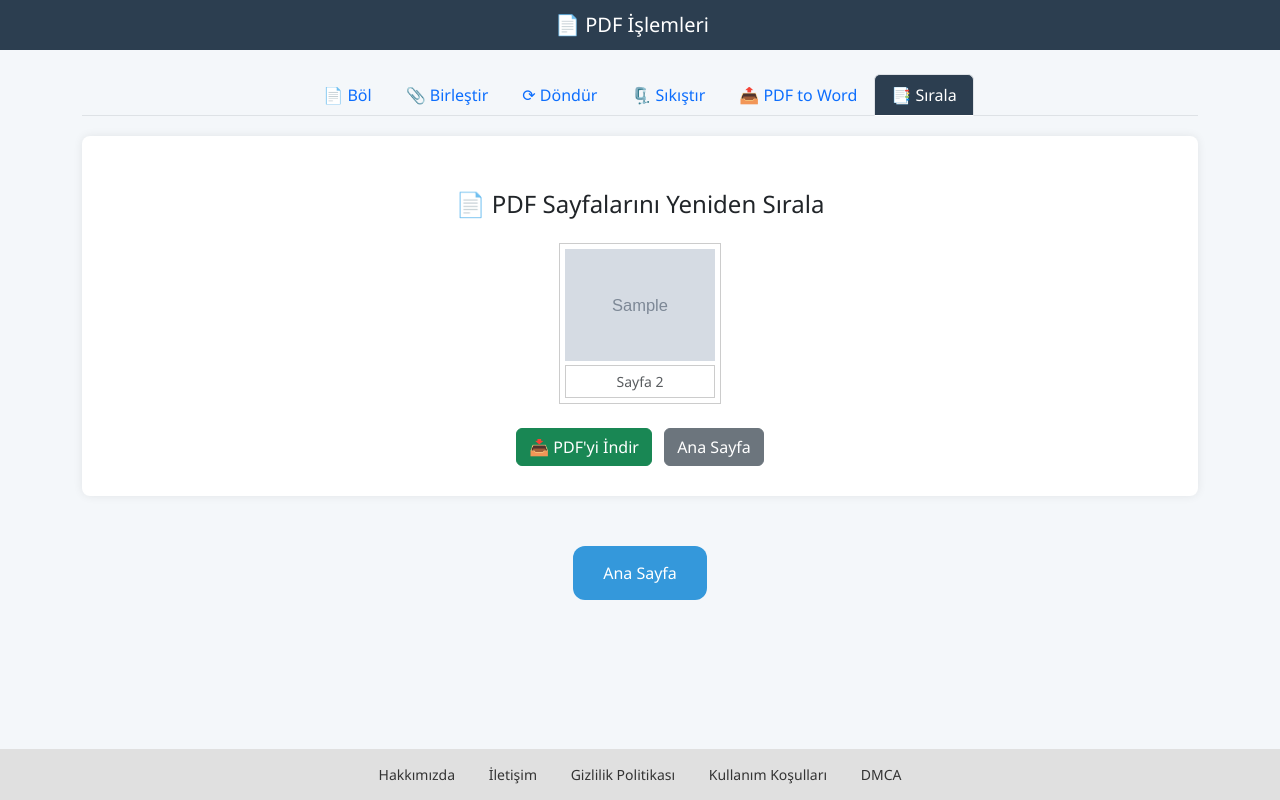
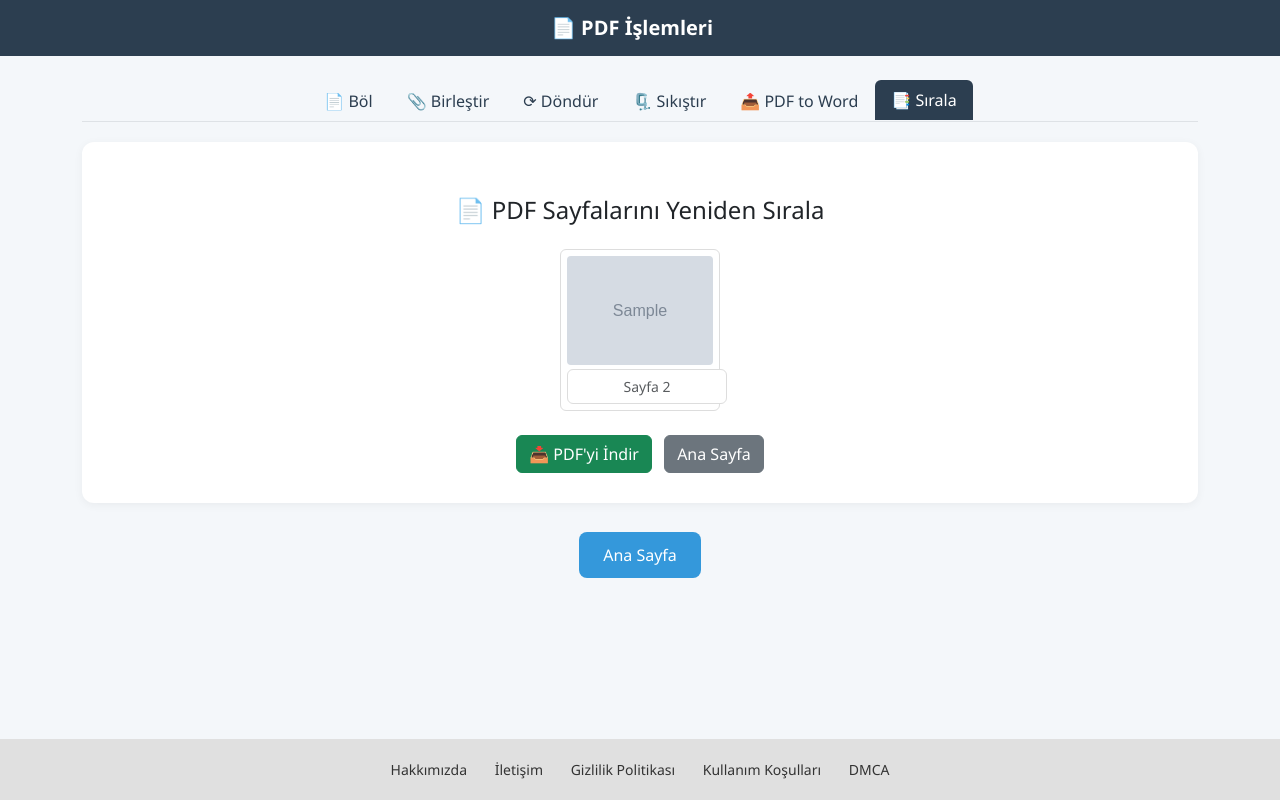
Before and after one commit to srknkrt1/ofis-asistani, a Flask app: template templates/reorder.html in a window 1280 px wide. Run offline with Flask 3, Linux system fonts and the light colour scheme; the template is opened without the code that fills it: most values are stand-ins (such as "Sample title", 1, 10 or a date in 2020); grey boxes marked "Sample" are stand-in pictures.

Commit message:
Update reorder.html

```diff
--- a/dene/templates/reorder.html
+++ b/dene/templates/reorder.html
@@ -7,101 +7,135 @@
   <link href="https://cdn.jsdelivr.net/npm/bootstrap@5.3.3/dist/css/bootstrap.min.css" rel="stylesheet">
   <style>
     body {
-      background: #f4f7fa;
+      background-color: #f4f7fa;
       font-family: 'Segoe UI', sans-serif;
       display: flex;
       flex-direction: column;
       min-height: 100vh;
     }
+
+    .navbar {
+      background-color: #2c3e50;
+    }
+
+    .navbar-brand {
+      color: white !important;
+      font-weight: 600;
+    }
+
     .nav-tabs .nav-link.active {
       background-color: #2c3e50;
       color: white;
+      border: none;
     }
+
+    .nav-tabs .nav-link {
+      color: #2c3e50;
+      font-weight: 500;
+    }
+
     .tab-pane {
-      background: white;
+      background-color: #fff;
+      border-radius: 12px;
       padding: 30px;
-      border-radius: 8px;
-      box-shadow: 0 0 10px rgba(0,0,0,0.08);
+      box-shadow: 0 2px 10px rgba(0, 0, 0, 0.05);
       margin-top: 20px;
     }
+
     .sortable-container {
       display: flex;
       flex-wrap: wrap;
-      gap: 10px;
+      gap: 12px;
       justify-content: center;
     }
+
     .sortable-container div {
-      border: 1px solid #ccc;
-      padding: 5px;
-      background: white;
+      padding: 6px;
+      border: 1px solid #ddd;
+      border-radius: 6px;
+      background: #fff;
       cursor: grab;
+      width: 160px;
     }
+
     .sortable-container img {
-      width: 150px;
-      height: auto;
+      width: 100%;
+      border-radius: 4px;
     }
+
+    .button-group {
+      text-align: center;
+      margin: 40px 0;
+    }
+
+    .button-group a {
+      margin: 10px;
+      padding: 12px 24px;
+      background-color: #3498db;
+      color: white;
+      text-decoration: none;
+      border-radius: 8px;
+      font-size: 16px;
+      transition: background-color 0.3s ease;
+    }
+
+    .button-group a:hover {
+      background-color: #2980b9;
+    }
+
     .footer-links {
       background-color: #e0e0e0;
-      padding: 15px 0;
+      padding: 20px 0;
       text-align: center;
       font-size: 14px;
       margin-top: auto;
     }
+
     .footer-links a {
-      margin: 0 15px;
+      margin: 0 12px;
       color: #333;
       text-decoration: none;
     }
-    .button-group {
-      text-align: center;
-      margin-top: 40px;
-    }
-    .button-group a {
-      display: inline-block;
-      padding: 15px 30px;
-      background-color: #3498db;
-      color: white;
-      text-decoration: none;
-      font-size: 16px;
-      border-radius: 12px;
-      margin: 10px;
-      transition: background-color 0.3s ease;
-    }
-    .button-group a:hover {
-      background-color: #2980b9;
+
+    .footer-links a:hover {
+      text-decoration: underline;
     }
   </style>
 </head>
 <body>
 
-<nav class="navbar navbar-expand-lg" style="background-color: #2c3e50;">
-  <div class="container-fluid justify-content-center">
-    <span class="navbar-brand mb-0 h1 text-white">📄 PDF İşlemleri</span>
+<!-- Navbar -->
+<nav class="navbar navbar-expand-lg">
+  <div class="container justify-content-center">
+    <span class="navbar-brand">📄 PDF İşlemleri</span>
   </div>
 </nav>
 
+<!-- Ana İçerik -->
 <div class="container mt-4">
-  <ul class="nav nav-tabs justify-content-center" id="pdfTab" role="tablist">
-    <li class="nav-item" role="presentation">
-      <button class="nav-link" onclick="window.location='/pdf#split'" type="button">📄 Böl</button>
+  <!-- Sekmeler -->
+  <ul class="nav nav-tabs justify-content-center">
+    <li class="nav-item">
+      <button class="nav-link" onclick="window.location='/pdf#split'">📄 Böl</button>
     </li>
-    <li class="nav-item" role="presentation">
-      <button class="nav-link" onclick="window.location='/pdf#merge'" type="button">📎 Birleştir</button>
+    <li class="nav-item">
+      <button class="nav-link" onclick="window.location='/pdf#merge'">📎 Birleştir</button>
     </li>
-    <li class="nav-item" role="presentation">
-      <button class="nav-link" onclick="window.location='/pdf#rotate'" type="button">⟳ Döndür</button>
+    <li class="nav-item">
+      <button class="nav-link" onclick="window.location='/pdf#rotate'">⟳ Döndür</button>
     </li>
-    <li class="nav-item" role="presentation">
-      <button class="nav-link" onclick="window.location='/pdf#compress'" type="button">🗜️ Sıkıştır</button>
+    <li class="nav-item">
+      <button class="nav-link" onclick="window.location='/pdf#compress'">🗜️ Sıkıştır</button>
     </li>
-    <li class="nav-item" role="presentation">
-      <button class="nav-link" onclick="window.location='/pdf#pdf2word'" type="button">📤 PDF to Word</button>
+    <li class="nav-item">
+      <button class="nav-link" onclick="window.location='/pdf#pdf2word'">📤 PDF to Word</button>
     </li>
-    <li class="nav-item" role="presentation">
-      <button class="nav-link active" type="button">📑 Sırala</button>
+    <li class="nav-item">
+      <button class="nav-link active">📑 Sırala</button>
     </li>
   </ul>
 
+  <!-- Sıralama Paneli -->
   <div class="tab-pane show active">
     <h4 class="text-center mt-4 mb-4">📄 PDF Sayfalarını Yeniden Sırala</h4>
 
@@ -124,11 +158,13 @@
         <a href="/" class="btn btn-secondary ms-2">Ana Sayfa</a>
       </div>
     </form>
+
     {% else %}
+    <!-- PDF Yükleme Formu -->
     <form action="/pdf/reorder" method="post" enctype="multipart/form-data">
-        <input class="form-control mb-3" type="file" name="pdf" required>
+      <input type="file" name="pdf" accept="application/pdf" class="form-control mb-3" required>
       <div class="text-center">
-          <button class="btn btn-primary" type="submit">PDF Yükle</button>
+        <button class="btn btn-primary" type="submit">📤 PDF Yükle</button>
       </div>
     </form>
     {% endif %}
@@ -139,6 +175,7 @@
   </div>
 </div>
 
+<!-- Footer -->
 <div class="footer-links">
   <a href="/hakkimizda">Hakkımızda</a>
   <a href="/iletisim">İletişim</a>
@@ -147,6 +184,7 @@
   <a href="/dmca">DMCA</a>
 </div>
 
+<!-- JS -->
 <script src="https://cdn.jsdelivr.net/npm/sortablejs@1.15.0/Sortable.min.js"></script>
 <script>
   const sortableElement = document.getElementById('sortable');
@@ -159,7 +197,6 @@
   function updateOrder() {
     const container = document.getElementById('order-inputs');
     container.innerHTML = '';
-
     const divs = document.querySelectorAll('#sortable div');
     divs.forEach(div => {
       const input = document.createElement('input');
@@ -168,7 +205,6 @@
       input.value = div.getAttribute('data-index');
       container.appendChild(input);
     });
-
     return true;
   }
 </script>
```
Lines whose indentation alone changed are shown as unchanged.
